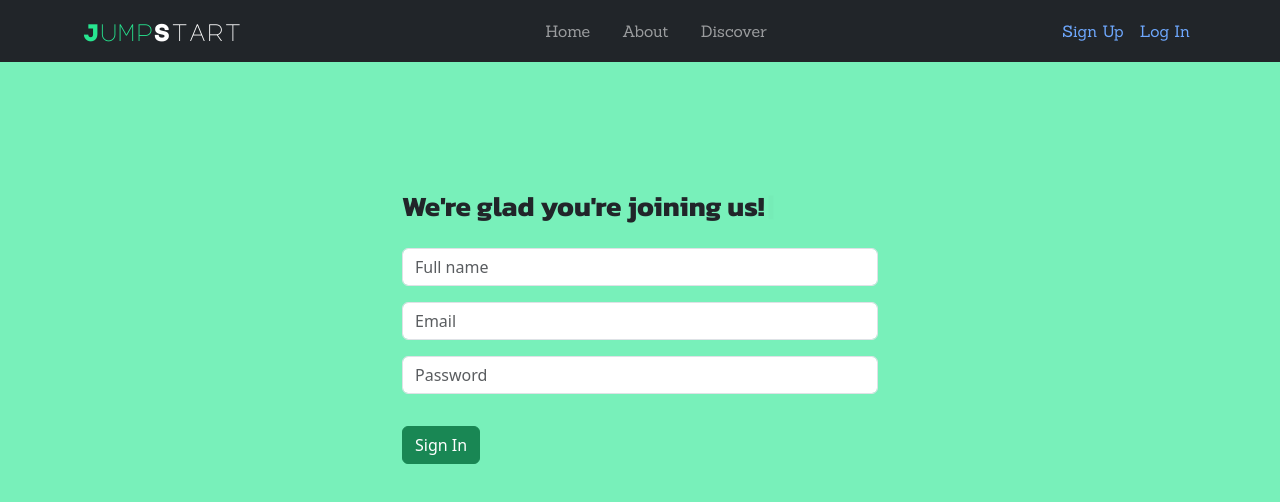
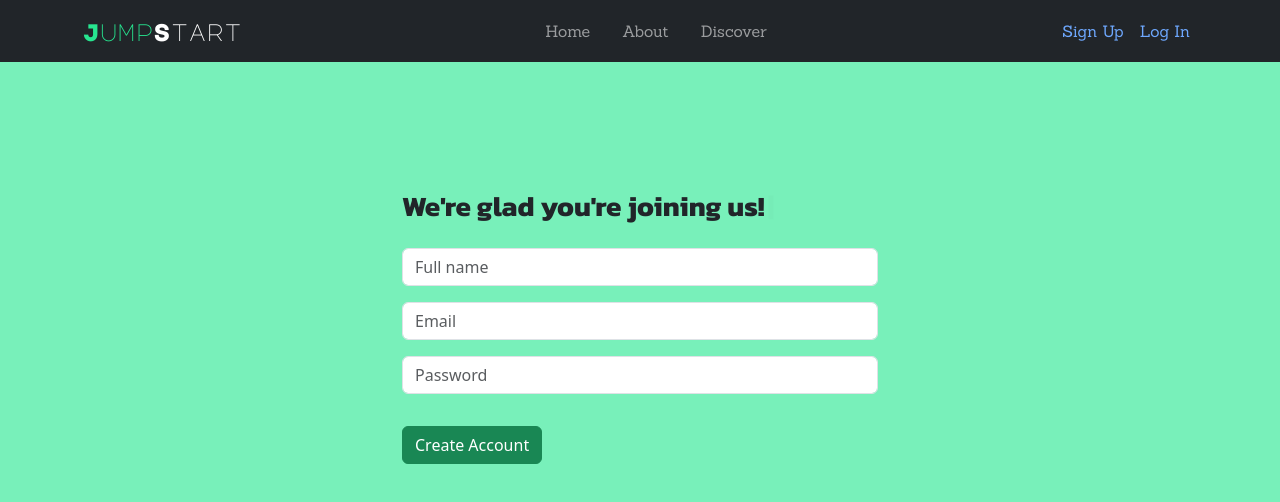
Before and after one commit to HarshaExplorer/JumpStart, a React (Create React App) app: page /register in a window 1280 px wide. Shown: the top 502 px of the page. Built offline with nearby package versions, Linux system fonts and the light colour scheme.

Commit message:
Sign up page - updated

```diff
--- a/src/routes/MakeProject.jsx
+++ b/src/routes/MakeProject.jsx
@@ -7,7 +7,7 @@ const MakeProject = ({token}) => {
         return (
           <Navigate to='/authenticate' replace/>
         )
-      }
+    }
 
   return (
     <div>MakeProject</div>
--- a/src/routes/Register.jsx
+++ b/src/routes/Register.jsx
@@ -81,7 +81,7 @@ const Register = () => {
          </Form.Group>
 
          <Button className="btn-success" type="submit">
-            Sign In
+            Create Account
          </Button>
        </Form>
     </div>
```
